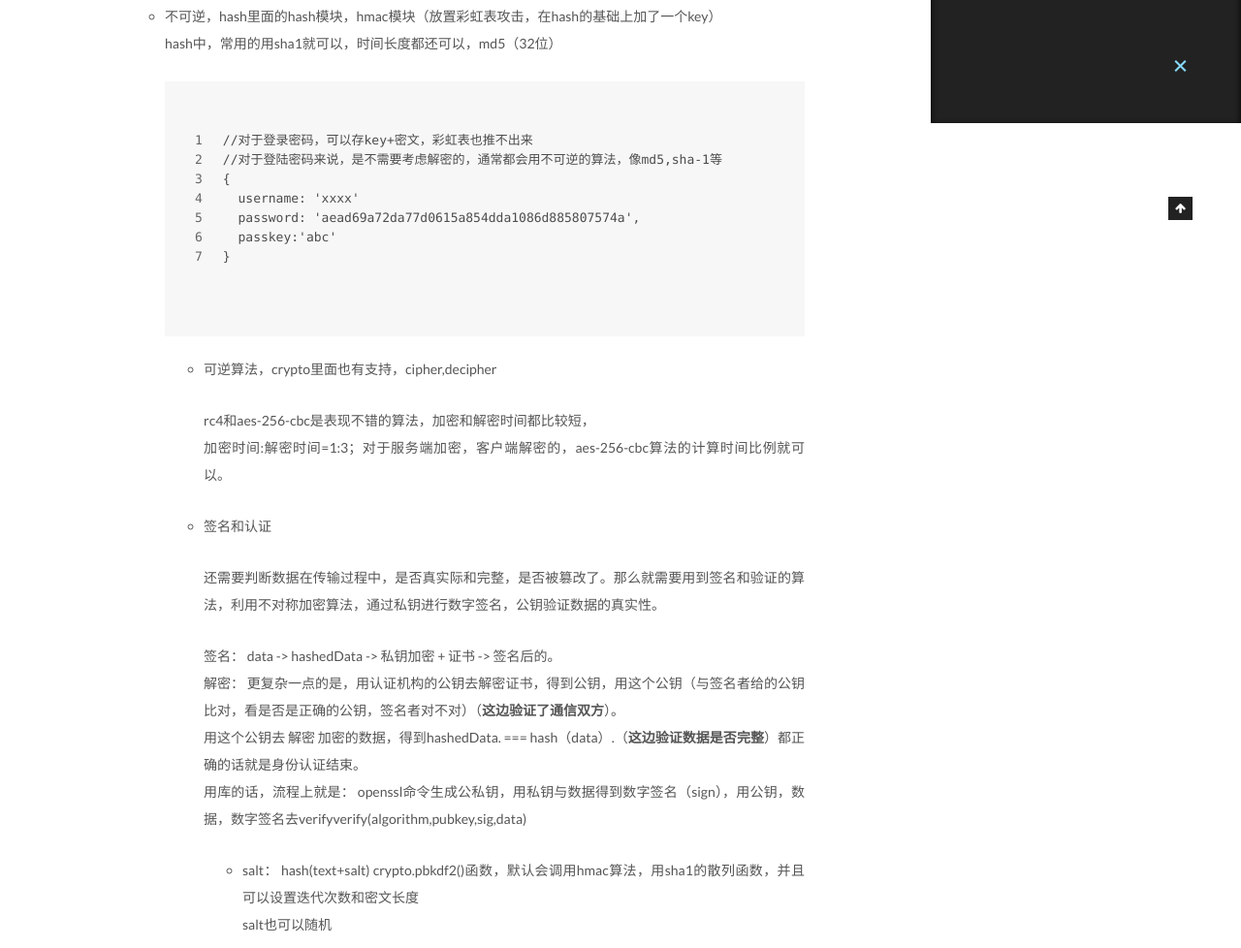
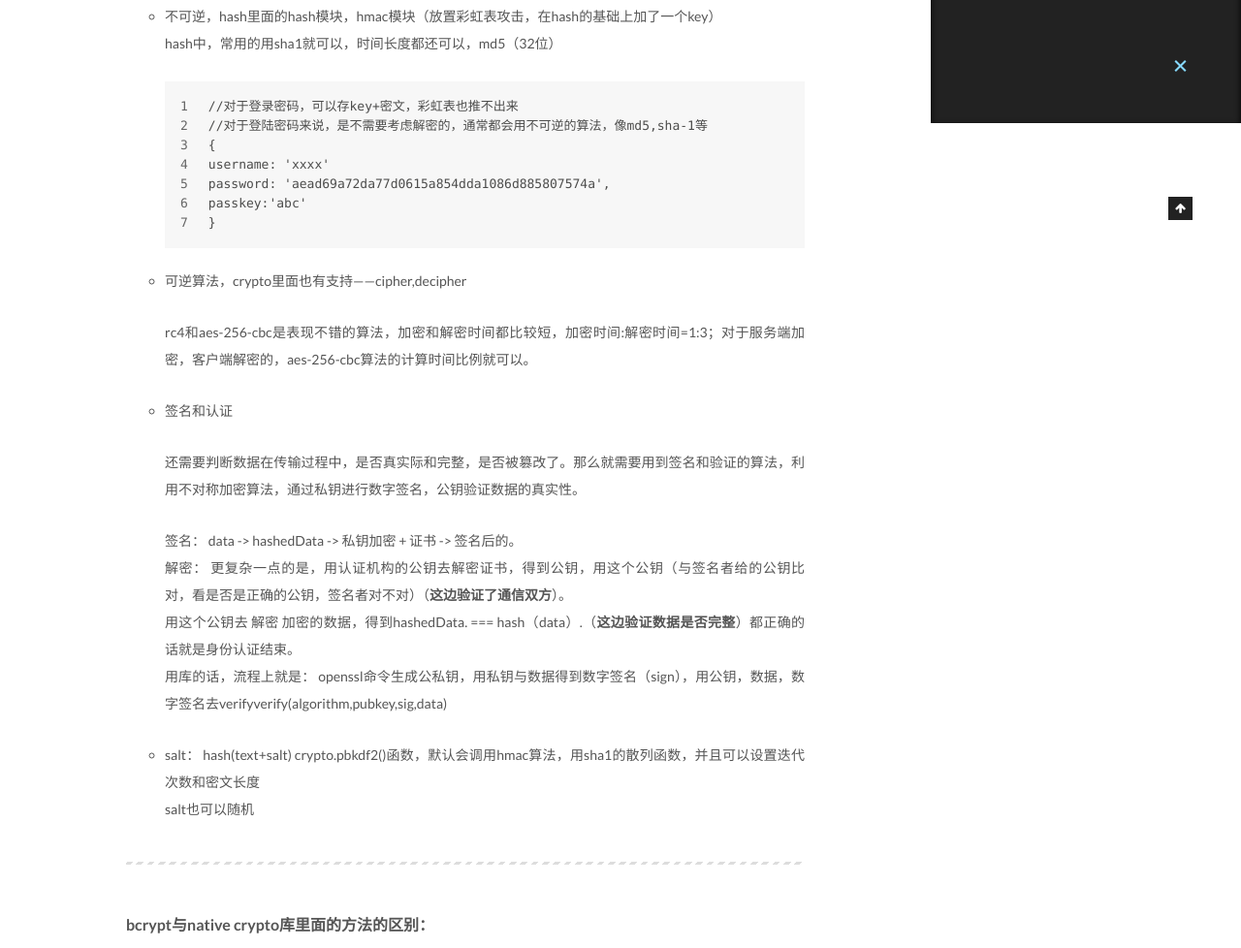
Before and after one commit to liz282907/liz282907.github.io, a plain HTML site: page 2017/02/28/express-mongodb开发总结之crypto与session篇/index.html in a window 1280 px wide. Shown: the part 673-1651 px from the top of the page at 97% size. Drawn offline with Linux system fonts and the light colour scheme; a script that the page names is missing.

Commit message:
Site updated: 2017-02-28 14:09:53

```diff
--- a/2017/02/28/express-mongodb开发总结之crypto与session篇/index.html
+++ b/2017/02/28/express-mongodb开发总结之crypto与session篇/index.html
@@ -92,7 +92,7 @@
 <meta property="og:description" content="做了很多个前端项目，依然不清楚session，cookie的机制，那么让我们来实践一下吧~(预告，本篇在开发过程中写成，因此掺杂着“我和XXX的一百件事的写作风格”...)">
 <meta property="og:image" content="http://p1.bqimg.com/567571/09169556d6276b44.jpg">
 <meta property="og:image" content="http://p1.bqimg.com/567571/c4c316bb332efa44.png">
-<meta property="og:updated_time" content="2017-02-28T05:57:17.000Z">
+<meta property="og:updated_time" content="2017-02-28T06:09:32.000Z">
 <meta name="twitter:card" content="summary">
 <meta name="twitter:title" content="express+mongodb开发总结之crypto与session篇">
 <meta name="twitter:description" content="做了很多个前端项目，依然不清楚session，cookie的机制，那么让我们来实践一下吧~(预告，本篇在开发过程中写成，因此掺杂着“我和XXX的一百件事的写作风格”...)">
@@ -352,19 +352,18 @@ var _hmt = _hmt || [];
 </ol>
 <h4 id="crypto："><a href="#crypto：" class="headerlink" title="crypto："></a>crypto：</h4><ul>
 <li><p>不可逆，hash里面的hash模块，hmac模块（放置彩虹表攻击，在hash的基础上加了一个key）<br> hash中，常用的用sha1就可以，时间长度都还可以，md5（32位）</p>
-<pre><code><figure class="highlight plain"><table><tr><td class="gutter"><pre><div class="line">1</div><div class="line">2</div><div class="line">3</div><div class="line">4</div><div class="line">5</div><div class="line">6</div><div class="line">7</div></pre></td><td class="code"><pre><div class="line">//对于登录密码，可以存key+密文，彩虹表也推不出来</div><div class="line">//对于登陆密码来说，是不需要考虑解密的，通常都会用不可逆的算法，像md5,sha-1等</div><div class="line">&#123;</div><div class="line">  username: &apos;xxxx&apos;</div><div class="line">  password: &apos;aead69a72da77d0615a854dda1086d885807574a&apos;,</div><div class="line">  passkey:&apos;abc&apos;</div><div class="line">&#125;</div></pre></td></tr></table></figure>
-</code></pre><ul>
-<li><p>可逆算法，crypto里面也有支持，cipher,decipher</p>
-<p>   rc4和aes-256-cbc是表现不错的算法，加密和解密时间都比较短，<br> 加密时间:解密时间=1:3；对于服务端加密，客户端解密的，aes-256-cbc算法的计算时间比例就可以。</p>
+ <figure class="highlight plain"><table><tr><td class="gutter"><pre><div class="line">1</div><div class="line">2</div><div class="line">3</div><div class="line">4</div><div class="line">5</div><div class="line">6</div><div class="line">7</div></pre></td><td class="code"><pre><div class="line">//对于登录密码，可以存key+密文，彩虹表也推不出来</div><div class="line">//对于登陆密码来说，是不需要考虑解密的，通常都会用不可逆的算法，像md5,sha-1等</div><div class="line">&#123;</div><div class="line">username: &apos;xxxx&apos;</div><div class="line">password: &apos;aead69a72da77d0615a854dda1086d885807574a&apos;,</div><div class="line">passkey:&apos;abc&apos;</div><div class="line">&#125;</div></pre></td></tr></table></figure>
+</li>
+</ul>
+<ul>
+<li><p>可逆算法，crypto里面也有支持——cipher,decipher</p>
+<p>rc4和aes-256-cbc是表现不错的算法，加密和解密时间都比较短，加密时间:解密时间=1:3；对于服务端加密，客户端解密的，aes-256-cbc算法的计算时间比例就可以。</p>
 </li>
 <li><p>签名和认证</p>
-<p>   还需要判断数据在传输过程中，是否真实际和完整，是否被篡改了。那么就需要用到签名和验证的算法，利用不对称加密算法，通过私钥进行数字签名，公钥验证数据的真实性。</p>
-<p>   签名： data -&gt; hashedData -&gt; 私钥加密 + 证书 -&gt; 签名后的。<br>   解密： 更复杂一点的是，用认证机构的公钥去解密证书，得到公钥，用这个公钥（与签名者给的公钥比对，看是否是正确的公钥，签名者对不对）（<strong>这边验证了通信双方</strong>）。<br>   用这个公钥去 解密 加密的数据，得到hashedData. === hash（data）.（<strong>这边验证数据是否完整</strong>）都正确的话就是身份认证结束。<br>   用库的话，流程上就是： openssl命令生成公私钥，用私钥与数据得到数字签名（sign），用公钥，数据，数字签名去verifyverify(algorithm,pubkey,sig,data)</p>
-<ul>
-<li>salt： hash(text+salt)  crypto.pbkdf2()函数，默认会调用hmac算法，用sha1的散列函数，并且可以设置迭代次数和密文长度<br>salt也可以随机</li>
-</ul>
+<p> 还需要判断数据在传输过程中，是否真实际和完整，是否被篡改了。那么就需要用到签名和验证的算法，利用不对称加密算法，通过私钥进行数字签名，公钥验证数据的真实性。</p>
+<p> 签名： data -&gt; hashedData -&gt; 私钥加密 + 证书 -&gt; 签名后的。<br> 解密： 更复杂一点的是，用认证机构的公钥去解密证书，得到公钥，用这个公钥（与签名者给的公钥比对，看是否是正确的公钥，签名者对不对）（<strong>这边验证了通信双方</strong>）。<br> 用这个公钥去 解密 加密的数据，得到hashedData. === hash（data）.（<strong>这边验证数据是否完整</strong>）都正确的话就是身份认证结束。<br> 用库的话，流程上就是： openssl命令生成公私钥，用私钥与数据得到数字签名（sign），用公钥，数据，数字签名去verifyverify(algorithm,pubkey,sig,data)</p>
 </li>
-</ul>
+<li><p>salt： hash(text+salt)  crypto.pbkdf2()函数，默认会调用hmac算法，用sha1的散列函数，并且可以设置迭代次数和密文长度<br>salt也可以随机</p>
 </li>
 </ul>
 <hr>
@@ -424,17 +423,16 @@ var _hmt = _hmt || [];
 </li>
 </ul>
 <ul>
-<li><p>另一件是包抄res.end函数，在里面多加了一个<br><a href="https://github.com/expressjs/session/blob/master/session/session.js/#L71" target="_blank" rel="external">save到store</a>的过程，即以sessionID为key，把req.session对象写入数据库中。</p>
+<li>另一件是包抄res.end函数，在里面多加了一个<br><a href="https://github.com/expressjs/session/blob/master/session/session.js/#L71" target="_blank" rel="external">save到store</a>的过程，即以sessionID为key，把req.session对象写入数据库中。</li>
+</ul>
 <p><strong>======更新===================</strong></p>
-<p>更确切的说是，检测shouldSave(req),然后再看是否要save到store中，shouldsave中判断了sessionID以及session前后的hash值，有变动则save</p>
-</li>
-</ul>
+<p> 更确切的说是，检测shouldSave(req),然后再看是否要save到store中，shouldsave中判断了sessionID以及session前后的hash值，有变动则save</p>
 <figure class="highlight javascript"><table><tr><td class="gutter"><pre><div class="line">1</div><div class="line">2</div><div class="line">3</div><div class="line">4</div></pre></td><td class="code"><pre><div class="line"><span class="comment">// check if session has been modified</span></div><div class="line"><span class="function"><span class="keyword">function</span> <span class="title">isModified</span>(<span class="params">sess</span>) </span>&#123;</div><div class="line">  <span class="keyword">return</span> originalId !== sess.id || originalHash !== hash(sess);</div><div class="line">&#125;</div></pre></td></tr></table></figure>
 <p>而要做到session与user的关联，是要手动触发的，（是不会去主动监听的…）即当创建一个report时，要设置user.reportCount++（save到数据库）时，希望req.session.user里面也相应的更新的话，就要手动去改变。</p>
-<p>在上面的shouldsave里面我们可以看到，可以直接操作req.session.user.replyCount，也可以将刚刚改变的user对象重新付给req.session，引用及数据变化，hash出来的自然不一样。就会在res.end中去<br>更新session了。</p>
+<p>在上面的shouldsave里面我们可以看到，可以直接操作req.session.user.replyCount，也可以将刚刚改变的user对象重新付给req.session，引用及数据变化，hash出来的自然不一样。就会在res.end中去更新session了。</p>
 <p> <strong>======更新===================</strong></p>
 <p>以后每次请求都直接读取req.session即可。也就是说，简化了每次从req.cookie里面解析sessionID,然后查找之前建立的sessionid-&gt;user的映射表，以及后续的<br>超时自动清除数据表等等其他收尾工作。维持一个”全局”对象（req.session）在一个登录有效期（多req）内持久存在的目的。</p>
-<p>而用了session的中间件，你所需要做的就是告诉它name，secret(用于签名,required)，即可（不告诉genid的函数都可以，内部它用uid去创建的），然后<br>把要放到cookie里面的东西挂在req.session对象上…奏是这么简单…</p>
+<p>而用了session的中间件，你所需要做的就是告诉它name，secret(用于签名,required)，即可（不告诉genid的函数都可以，内部它用uid去创建的），然后把要放到cookie里面的东西挂在req.session对象上…奏是这么简单…</p>
 <h4 id="补充知识"><a href="#补充知识" class="headerlink" title="补充知识"></a>补充知识</h4><p> session.save的options说明</p>
 <ul>
 <li>sessionresave : 是指每次请求都重新设置session cookie，假设你的cookie是10分钟过期，每次请求都会再设置10分钟</li>
```
Also changed, not shown: content.json.
